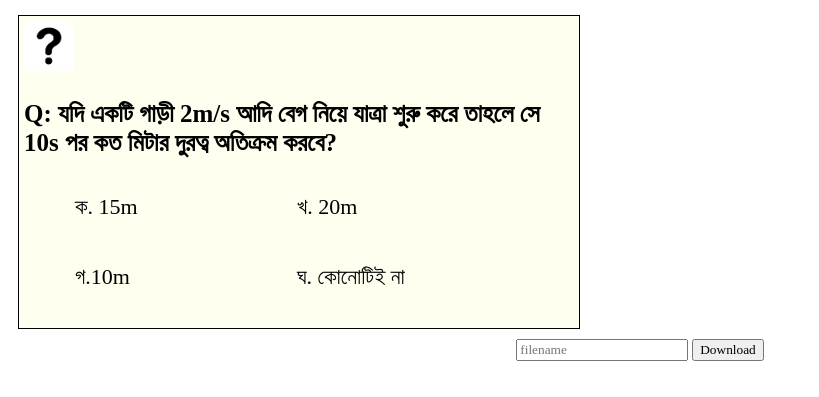
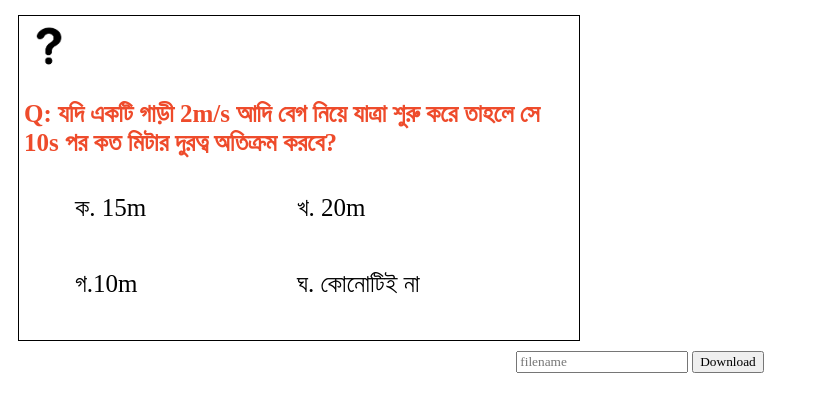
Before and after one commit to bittosaaha/mcqmaker, a plain HTML site: page index.html in a window 1280 px wide. Shown: the part 44-441 px from the top of the page, without its empty margins (0-819 px from the left). Drawn offline with Linux system fonts and the light colour scheme; a web font is replaced by a local one.

Commit message:
Update style.css

```diff
--- a/style.css
+++ b/style.css
@@ -19,7 +19,7 @@ ul{
   width:550px;
   padding: 5px;
   color:#000;
-  background-color: #FFFFF0;
+  background-color: white;
       /* You can also specify additional properties like background-size, background-position, etc. */
 
        /* Set a height for your div */
@@ -27,8 +27,9 @@ ul{
 .qus{
   font-size: 25px;
   font-weight:bold;
+  color:#EE4B2B;
 
 }
 .options{
-  font-size: 22px;
+  font-size: 25px;
 }
```
